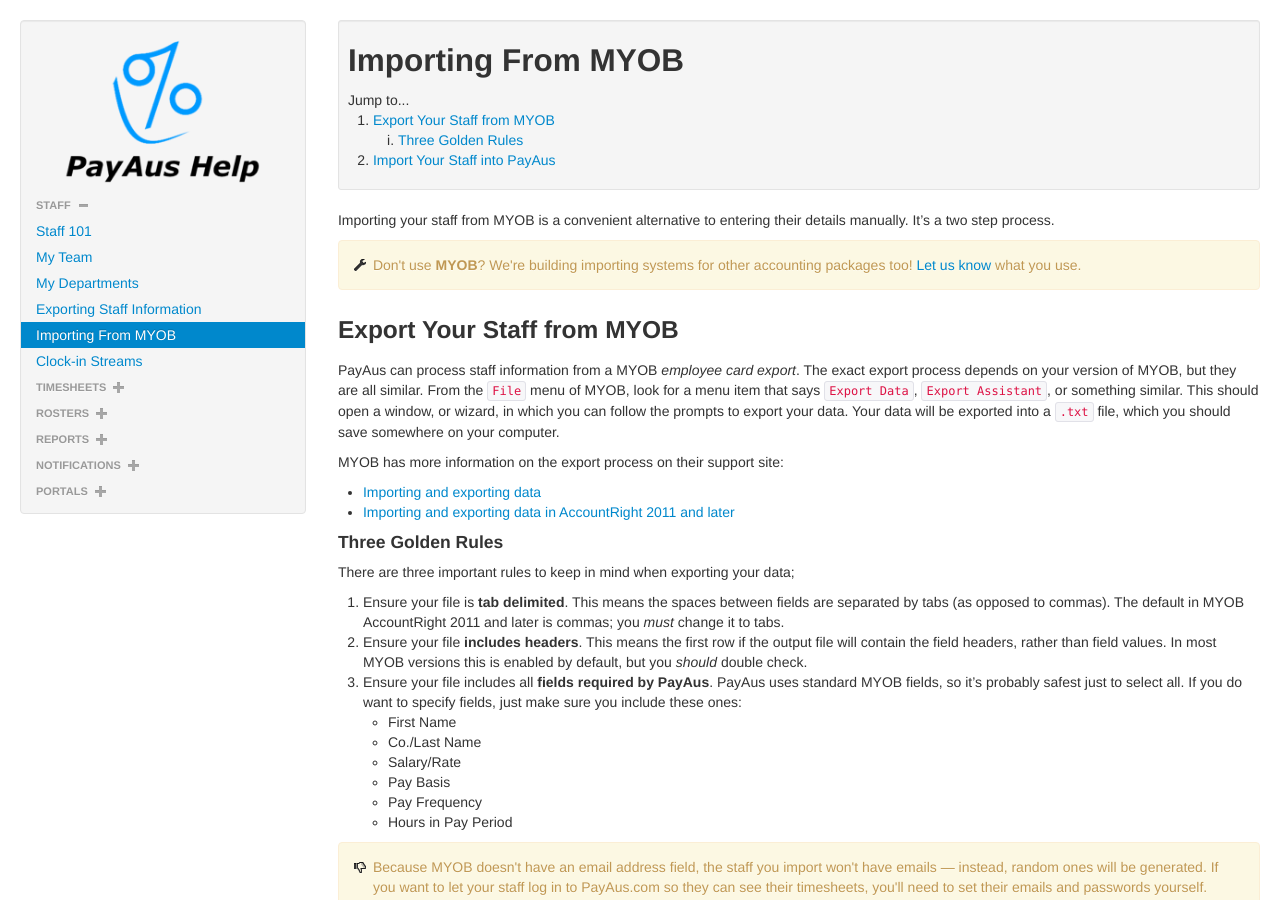
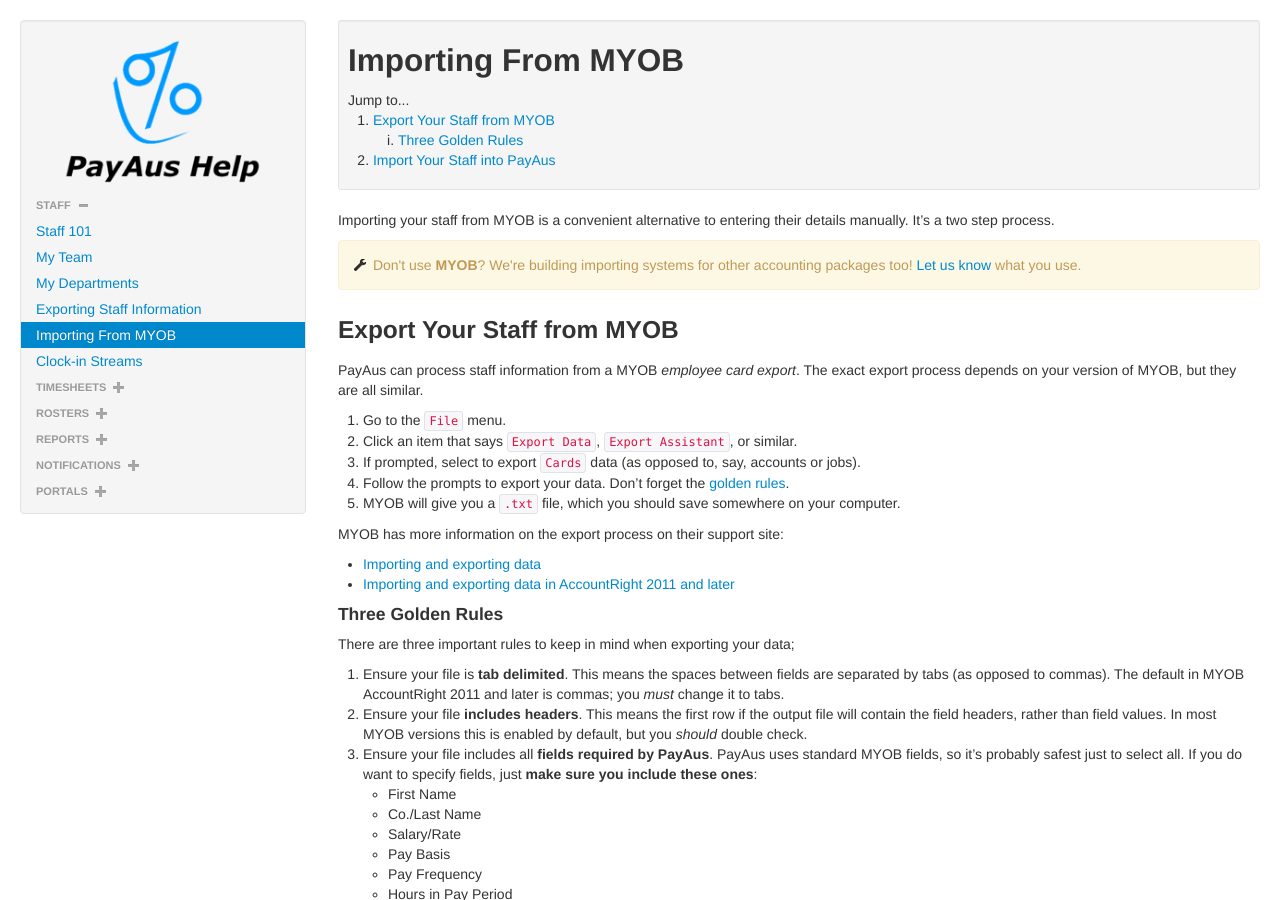
Before and after one commit to ghiculescu/payaus-docs, a Jekyll site: the page built from _posts/staff/2013-02-06-myob.md, in a window 1280 px wide and 900 px high. Built offline with Jekyll 4.4.1, drawn with Linux system fonts in a browser that asks for light colours; some of the changed text lies outside the part shown.

```diff
--- a/_layouts/default.html
+++ b/_layouts/default.html
@@ -13,11 +13,13 @@
   {{ content }}
   <footer class="footer">
     <div class="container">
-      <p>PayAus is a powerful and easy-to-use hardware and cloud based system for rostering and timesheeting that will help you run your business more efficiently.</p>
+      <p>PayAus is a powerful and easy-to-use system for rostering and timesheeting that will help you run your business more efficiently.</p>
       <ul class="footer-links">
         <li><a href="http://www.payaus.com">Home</a></li>
         <li class="muted">·</li>
         <li><a href="http://www.payaus.com/about/us">About Us</a></li>
+        <li class="muted">·</li>
+        <li><a href="http://news.payaus.com">News</a></li>
         <li class="muted">·</li>
         <li><a href="http://www.payaus.com/users/sign_in">Log In</a></li>
         <li class="muted">·</li>
--- a/_posts/staff/2013-02-06-myob.md
+++ b/_posts/staff/2013-02-06-myob.md
@@ -16,7 +16,13 @@ Importing your staff from MYOB is a convenient alternative to entering their det
 
 ### Export Your Staff from MYOB
 
-PayAus can process staff information from a MYOB *employee card export*. The exact export process depends on your version of MYOB, but they are all similar. From the `File` menu of MYOB, look for a menu item that says `Export Data`, `Export Assistant`, or something similar. This should open a window, or wizard, in which you can follow the prompts to export your data. Your data will be exported into a `.txt` file, which you should save somewhere on your computer.
+PayAus can process staff information from a MYOB *employee card export*. The exact export process depends on your version of MYOB, but they are all similar.
+
+1. Go to the `File` menu.
+2. Click an item that says `Export Data`, `Export Assistant`, or similar.
+3. If prompted, select to export `Cards` data (as opposed to, say, accounts or jobs).
+4. Follow the prompts to export your data. Don't forget the [golden rules](#three_golden_rules).
+5. MYOB will give you a `.txt` file, which you should save somewhere on your computer.
 
 MYOB has more information on the export process on their support site:
 
@@ -29,7 +35,7 @@ There are three important rules to keep in mind when exporting your data;
 
 1. Ensure your file is **tab delimited**. This means the spaces between fields are separated by tabs (as opposed to commas). The default in MYOB AccountRight 2011 and later is commas; you *must* change it to tabs.
 2. Ensure your file **includes headers**. This means the first row if the output file will contain the field headers, rather than field values. In most MYOB versions this is enabled by default, but you *should* double check.
-3. Ensure your file includes all **fields required by PayAus**. PayAus uses standard MYOB fields, so it's probably safest just to select all. If you do want to specify fields, just make sure you include these ones:
+3. Ensure your file includes all **fields required by PayAus**. PayAus uses standard MYOB fields, so it's probably safest just to select all. If you do want to specify fields, just **make sure you include these ones**:
 	* First Name
 	* Co./Last Name
 	* Salary/Rate
--- a/index.html
+++ b/index.html
@@ -1,6 +1,6 @@
 ---
 layout: guide
-subtitle: Whether you are just getting started, or are looking to push PayAus to its limits, we have all the help you need.<br />Missing something? <a href="http://www.payaus.com/quotes/new?from=help" target="_blank">Email us</a> for a quick answer.
+subtitle: Whether you are just getting started, or are looking to push PayAus to its limits, we have all the help you need.<br />Got a question? <a href="http://www.payaus.com/quotes/new?from=help" target="_blank">Email us</a> or tweet <a href="http://twitter.com/payauspayroll" target="_blank">@PayAusPayroll</a> for a quick answer.
 ---
 <div class="row-fluid">
   <div class="span4">
```
Also changed, not shown: _posts/portals/2013-02-06-app.html (deleted, +0 -9 lines), _posts/portals/2013-02-06-app.md (renamed from _posts/portals/2013-02-06-employee.html, +2 -2 lines), _posts/portals/2013-02-06-employee.md (added, +26 -0 lines), img/portals/portal_nav.png, img/portals/terminal.png, img/portals/web_portal.png.
